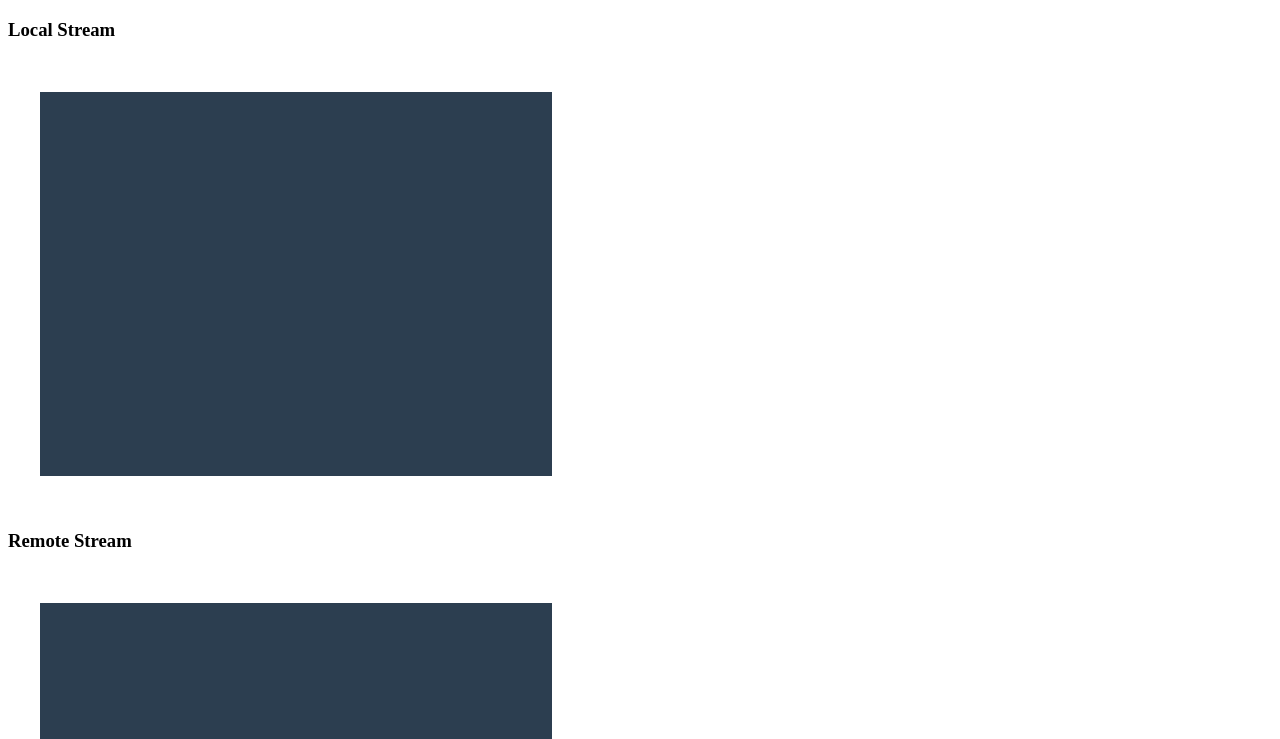
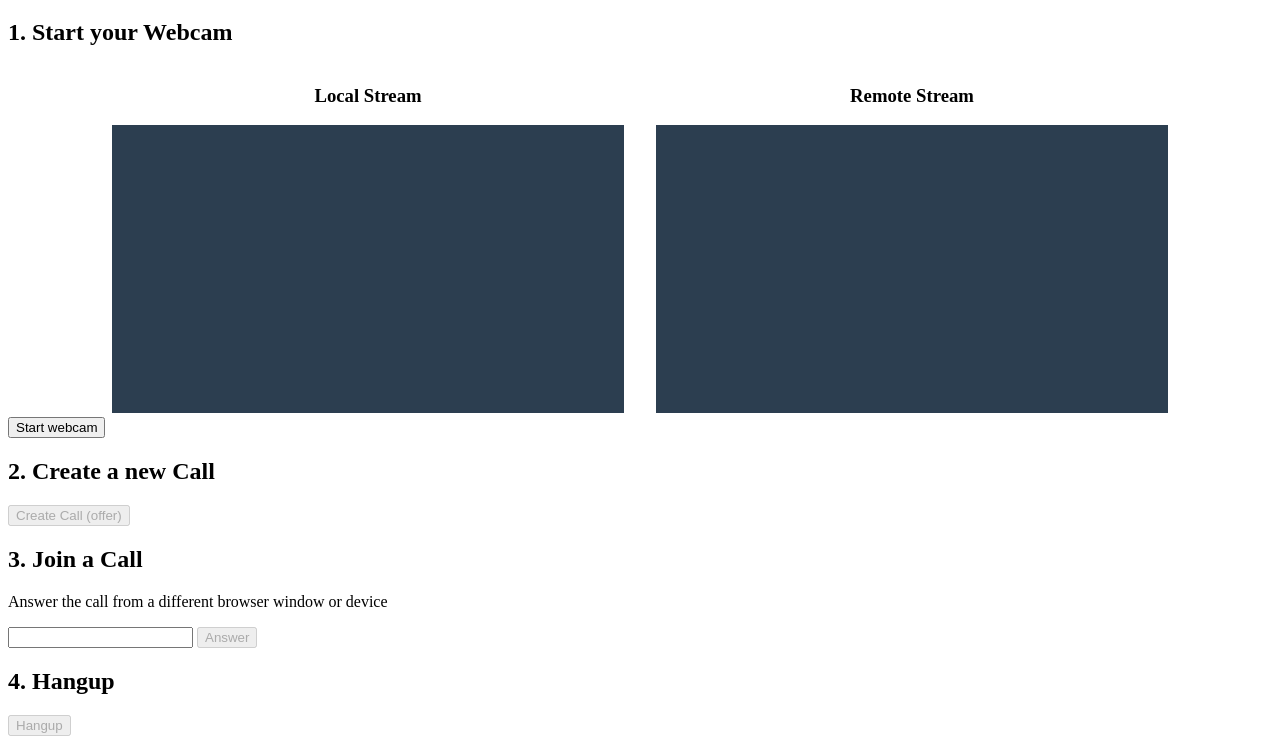
Before and after one commit to TylerDonghwi/webrtc-video-conferencing-poc, a website built with Vite: page index.html in a window 1280 px wide. Shown: the part 61-800 px from the top of the page. Built offline with nearby package versions, Linux system fonts and the light colour scheme.

Commit message:
styling + buttons + dom references in js

```diff
--- a/index.html
+++ b/index.html
@@ -4,17 +4,36 @@
     <meta charset="UTF-8" />
     <meta name="viewport" content="width=device-width, initial-scale=1.0" />
     <title>Web Call App</title>
-    <link rel="stylesheet" href="style.css">
+    <link rel="stylesheet" href="style.css" />
   </head>
+
   <body>
     <h1>Web Call App Proof of Concept :)</h1>
-    <div id="app">
-      <h3>Local Stream</h3>
-      <video id="localVideo" autoplay playsinline></video>
+    <h2>1. Start your Webcam</h2>
+    <div class="videos">
+      <span>
+        <h3>Local Stream</h3>
+        <video id="localVideo" autoplay playsinline></video>
+      </span>
+      <span>
+        <h3>Remote Stream</h3>
+        <video id="remoteVideo" autoplay playsinline></video>
+      </span>
+    </div>
 
-      <h3>Remote Stream</h3>
-      <video id="remoteVideo" autoplay playsinline></div>
-    </div>
+    <button id="webcamButton">Start webcam</button>
+    <h2>2. Create a new Call</h2>
+    <button id="callButton" disabled>Create Call (offer)</button>
+
+    <h2>3. Join a Call</h2>
+    <p>Answer the call from a different browser window or device</p>
+
+    <input id="callInput" />
+    <button id="answerButton" disabled>Answer</button>
+
+    <h2>4. Hangup</h2>
+
+    <button id="hangupButton" disabled>Hangup</button>
 
     <script type="module" src="/main.js"></script>
   </body>
--- a/main.js
+++ b/main.js
@@ -0,0 +1,10 @@
+const webcamButton = document.getElementById("webcamButton");
+const webcamVideo = document.getElementById("localVideo");
+const remoteVideo = document.getElementById("remoteVideo");
+
+const callButton = document.getElementById("callButton");
+
+const callInput = document.getElementById("callInput");
+const answerButton = document.getElementById("answerButton");
+
+const hangupButton = document.getElementById("hangupButton");
--- a/style.css
+++ b/style.css
@@ -1,8 +1,13 @@
 video {
   width: 40vw;
-  height: 30vw;
-  margin: 2rem;
+  aspect-ratio: 16/9;
+  margin-left: 1rem;
+  margin-right: 1rem;
   background: #2c3e50;
+}
+
+h3 {
+  text-align: center;
 }
 
 .videos {
```
